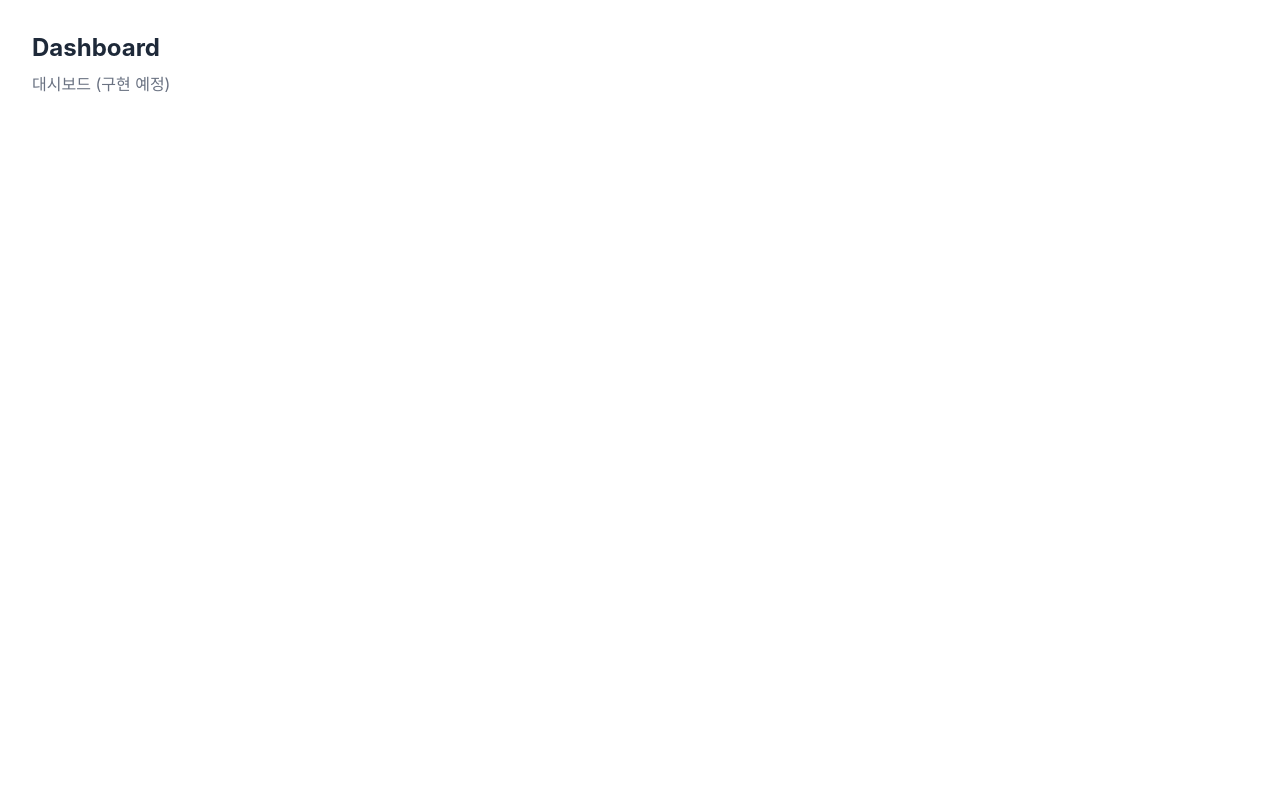
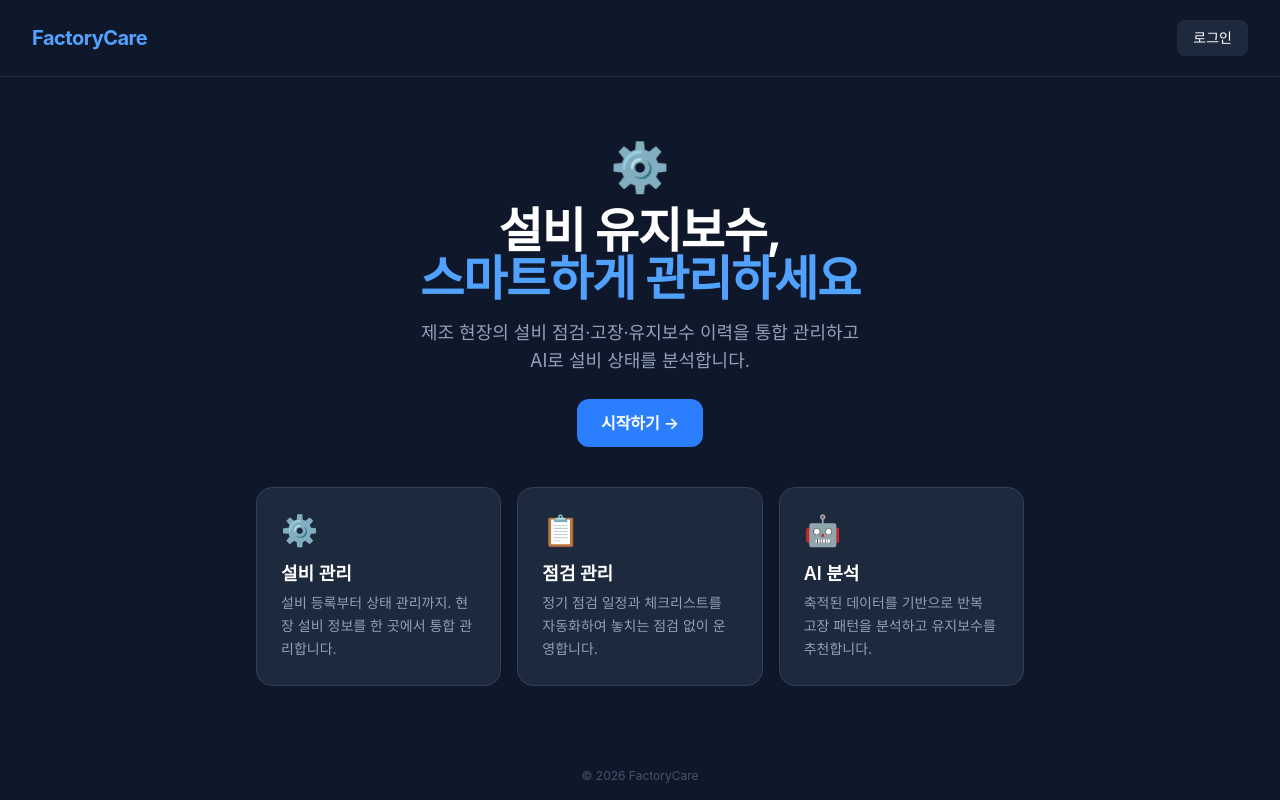
Before and after one commit to goodeesjb/FactoryCare, a React (Vite) app in the folder frontend/: page / in a window 1280 px wide. Built offline with nearby package versions, Linux system fonts and the light colour scheme.

Commit message:
feat(frontend): 랜딩 페이지 구현 및 기본 라우팅 설정

```diff
--- a/frontend/src/App.tsx
+++ b/frontend/src/App.tsx
@@ -1,122 +1,3 @@
-import { useState } from 'react'
-import reactLogo from './assets/react.svg'
-import viteLogo from './assets/vite.svg'
-import heroImg from './assets/hero.png'
-import './App.css'
-
-function App() {
-  const [count, setCount] = useState(0)
-
-  return (
-    <>
-      <section id="center">
-        <div className="hero">
-          <img src={heroImg} className="base" width="170" height="179" alt="" />
-          <img src={reactLogo} className="framework" alt="React logo" />
-          <img src={viteLogo} className="vite" alt="Vite logo" />
-        </div>
-        <div>
-          <h1>Get started</h1>
-          <p>
-            Edit <code>src/App.tsx</code> and save to test <code>HMR</code>
-          </p>
-        </div>
-        <button
-          type="button"
-          className="counter"
-          onClick={() => setCount((count) => count + 1)}
-        >
-          Count is {count}
-        </button>
-      </section>
-
-      <div className="ticks"></div>
-
-      <section id="next-steps">
-        <div id="docs">
-          <svg className="icon" role="presentation" aria-hidden="true">
-            <use href="/icons.svg#documentation-icon"></use>
-          </svg>
-          <h2>Documentation</h2>
-          <p>Your questions, answered</p>
-          <ul>
-            <li>
-              <a href="https://vite.dev/" target="_blank">
-                <img className="logo" src={viteLogo} alt="" />
-                Explore Vite
-              </a>
-            </li>
-            <li>
-              <a href="https://react.dev/" target="_blank">
-                <img className="button-icon" src={reactLogo} alt="" />
-                Learn more
-              </a>
-            </li>
-          </ul>
-        </div>
-        <div id="social">
-          <svg className="icon" role="presentation" aria-hidden="true">
-            <use href="/icons.svg#social-icon"></use>
-          </svg>
-          <h2>Connect with us</h2>
-          <p>Join the Vite community</p>
-          <ul>
-            <li>
-              <a href="https://github.com/vitejs/vite" target="_blank">
-                <svg
-                  className="button-icon"
-                  role="presentation"
-                  aria-hidden="true"
-                >
-                  <use href="/icons.svg#github-icon"></use>
-                </svg>
-                GitHub
-              </a>
-            </li>
-            <li>
-              <a href="https://chat.vite.dev/" target="_blank">
-                <svg
-                  className="button-icon"
-                  role="presentation"
-                  aria-hidden="true"
-                >
-                  <use href="/icons.svg#discord-icon"></use>
-                </svg>
-                Discord
-              </a>
-            </li>
-            <li>
-              <a href="https://x.com/vite_js" target="_blank">
-                <svg
-                  className="button-icon"
-                  role="presentation"
-                  aria-hidden="true"
-                >
-                  <use href="/icons.svg#x-icon"></use>
-                </svg>
-                X.com
-              </a>
-            </li>
-            <li>
-              <a href="https://bsky.app/profile/vite.dev" target="_blank">
-                <svg
-                  className="button-icon"
-                  role="presentation"
-                  aria-hidden="true"
-                >
-                  <use href="/icons.svg#bluesky-icon"></use>
-                </svg>
-                Bluesky
-              </a>
-            </li>
-          </ul>
-        </div>
-      </section>
-
-      <div className="ticks"></div>
-      <section id="spacer"></section>
-    </>
-  )
+export default function App() {
+  return null
 }
-
-export default App
--- /dev/null
+++ b/frontend/src/pages/LandingPage.tsx
@@ -0,0 +1,80 @@
+import { useNavigate } from 'react-router-dom'
+
+const features = [
+  {
+    icon: '⚙️',
+    title: '설비 관리',
+    desc: '설비 등록부터 상태 관리까지. 현장 설비 정보를 한 곳에서 통합 관리합니다.',
+  },
+  {
+    icon: '📋',
+    title: '점검 관리',
+    desc: '정기 점검 일정과 체크리스트를 자동화하여 놓치는 점검 없이 운영합니다.',
+  },
+  {
+    icon: '🤖',
+    title: 'AI 분석',
+    desc: '축적된 데이터를 기반으로 반복 고장 패턴을 분석하고 유지보수를 추천합니다.',
+  },
+]
+
+export default function LandingPage() {
+  const navigate = useNavigate()
+
+  return (
+    <div className="min-h-screen bg-slate-900 text-white flex flex-col">
+      {/* 네비게이션 */}
+      <nav className="flex items-center justify-between px-8 py-5 border-b border-slate-800">
+        <span className="text-xl font-bold tracking-tight text-blue-400">
+          FactoryCare
+        </span>
+        <button
+          onClick={() => navigate('/login')}
+          className="px-4 py-2 rounded-lg text-sm font-medium bg-slate-800 hover:bg-slate-700 transition-colors"
+        >
+          로그인
+        </button>
+      </nav>
+
+      {/* 히어로 */}
+      <main className="flex-1 flex flex-col items-center justify-center text-center px-6 gap-10">
+        <div className="flex flex-col items-center gap-4">
+          <span className="text-5xl">⚙️</span>
+          <h1 className="text-4xl md:text-5xl font-bold tracking-tight">
+            설비 유지보수,<br />
+            <span className="text-blue-400">스마트하게 관리하세요</span>
+          </h1>
+          <p className="text-slate-400 text-lg max-w-md">
+            제조 현장의 설비 점검·고장·유지보수 이력을 통합 관리하고
+            AI로 설비 상태를 분석합니다.
+          </p>
+          <button
+            onClick={() => navigate('/login')}
+            className="mt-2 px-6 py-3 rounded-xl bg-blue-500 hover:bg-blue-600 font-semibold text-base transition-colors"
+          >
+            시작하기 →
+          </button>
+        </div>
+
+        {/* 특징 카드 */}
+        <div className="grid grid-cols-1 md:grid-cols-3 gap-4 w-full max-w-3xl">
+          {features.map((f) => (
+            <div
+              key={f.title}
+              className="bg-slate-800 rounded-2xl p-6 text-left border border-slate-700 hover:border-blue-500 transition-colors"
+            >
+              <span className="text-3xl">{f.icon}</span>
+              <h2 className="mt-3 text-lg font-semibold">{f.title}</h2>
+              <p className="mt-1 text-sm text-slate-400 leading-relaxed">{f.desc}</p>
+            </div>
+          ))}
+        </div>
+      </main>
+
+      {/* 푸터 */}
+      <footer className="text-center py-4 text-xs text-slate-600">
+        © 2026 FactoryCare
+      </footer>
+    </div>
+  )
+}
```
Also changed, not shown: frontend/src/router/index.tsx (+6 -1 lines), 1 other file (tests, documents, lock files or other folders).
